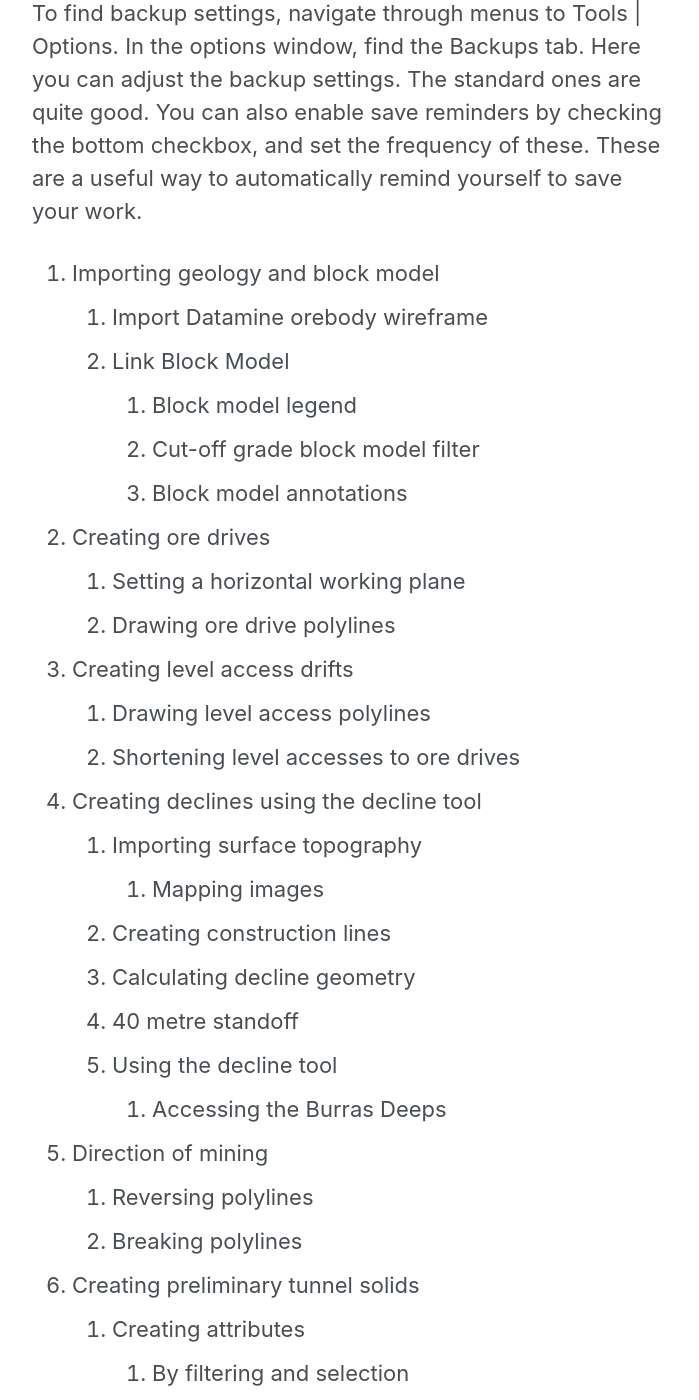
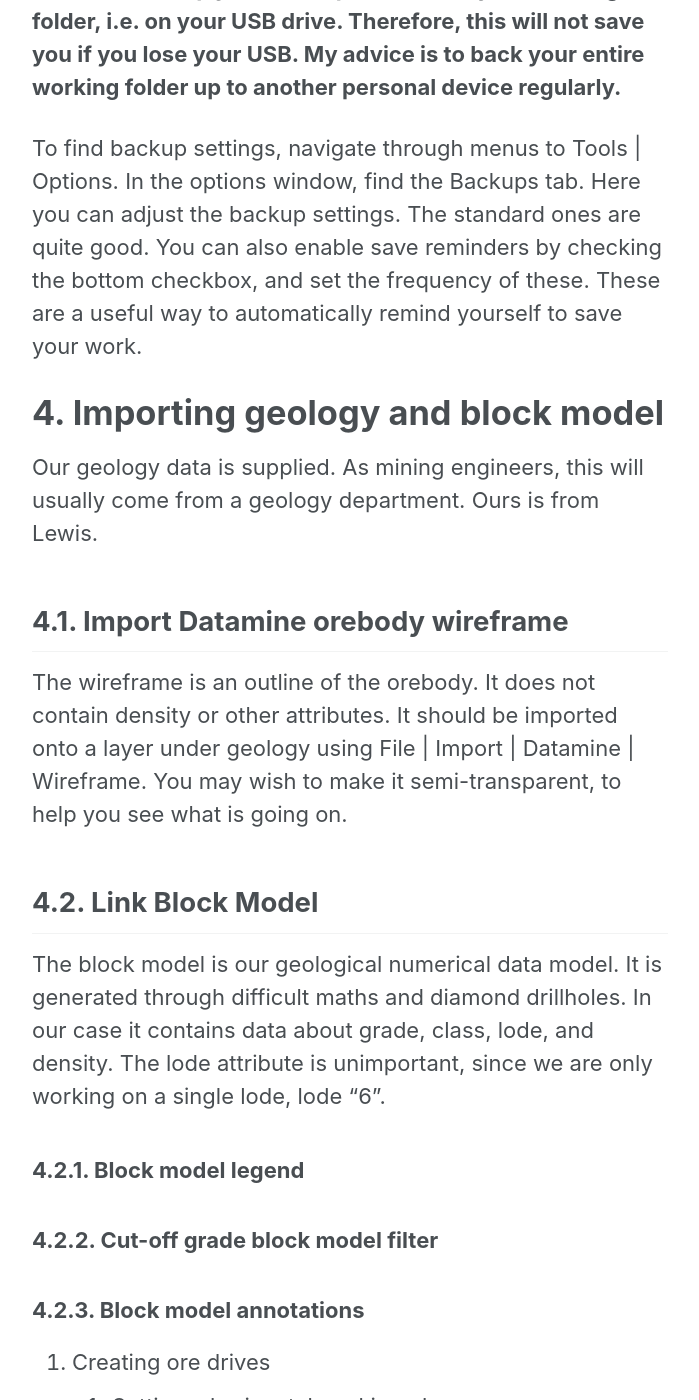
Before and after one commit to largeostrich/largeostrich.github.io, a Jekyll site: the page built from _pages/CSMDeswik.md, in a window 1280 px wide and 1400 px high, scrolled down 6310 px. Shown: the whole window, without its empty margins (290-989 px from the left). Built offline with Jekyll 4.4.1, drawn with Linux system fonts in a browser that asks for light colours; nearby versions of some CDN libraries; some of the changed text lies outside the part shown.

Commit message:
Up to block model now

```diff
--- a/_pages/CSMDeswik.md
+++ b/_pages/CSMDeswik.md
@@ -70,9 +70,12 @@ author: Peter Bennett
         1. Visual settings
     3. Stope Loops
 ## Tips and tricks
+
 - Multiple views
 - Most recent commands
+
 ## Useful information
+
 - Image mapping points
 - Keyboard shortcuts
 
@@ -100,12 +103,21 @@ Deswik has backup functionality. You may not know about this, but when you make
 
 To find backup settings, navigate through menus to Tools \| Options. In the options window, find the Backups tab. Here you can adjust the backup settings. The standard ones are quite good. You can also enable save reminders by checking the bottom checkbox, and set the frequency of these. These are a useful way to automatically remind yourself to save your work.
 
-4. Importing geology and block model
-    1. Import Datamine orebody wireframe
-    2. Link Block Model
-        1. Block model legend
-        2. Cut-off grade block model filter
-        3. Block model annotations
+# 4. Importing geology and block model
+
+Our geology data is supplied. As mining engineers, this will usually come from a geology department. Ours is from Lewis.
+
+## 4.1. Import Datamine orebody wireframe
+
+The wireframe is an outline of the orebody. It does not contain density or other attributes. It should be imported onto a layer under geology using File \| Import \| Datamine \| Wireframe. You may wish to make it semi-transparent, to help you see what is going on.
+
+## 4.2. Link Block Model
+
+The block model is our geological numerical data model. It is generated through difficult maths and diamond drillholes. In our case it contains data about grade, class, lode, and density. The lode attribute is unimportant, since we are only working on a single lode, lode "6".
+
+### 4.2.1. Block model legend
+### 4.2.2. Cut-off grade block model filter
+### 4.2.3. Block model annotations
 5. Creating ore drives
     1. Setting a horizontal working plane
     2. Drawing ore drive polylines
```
